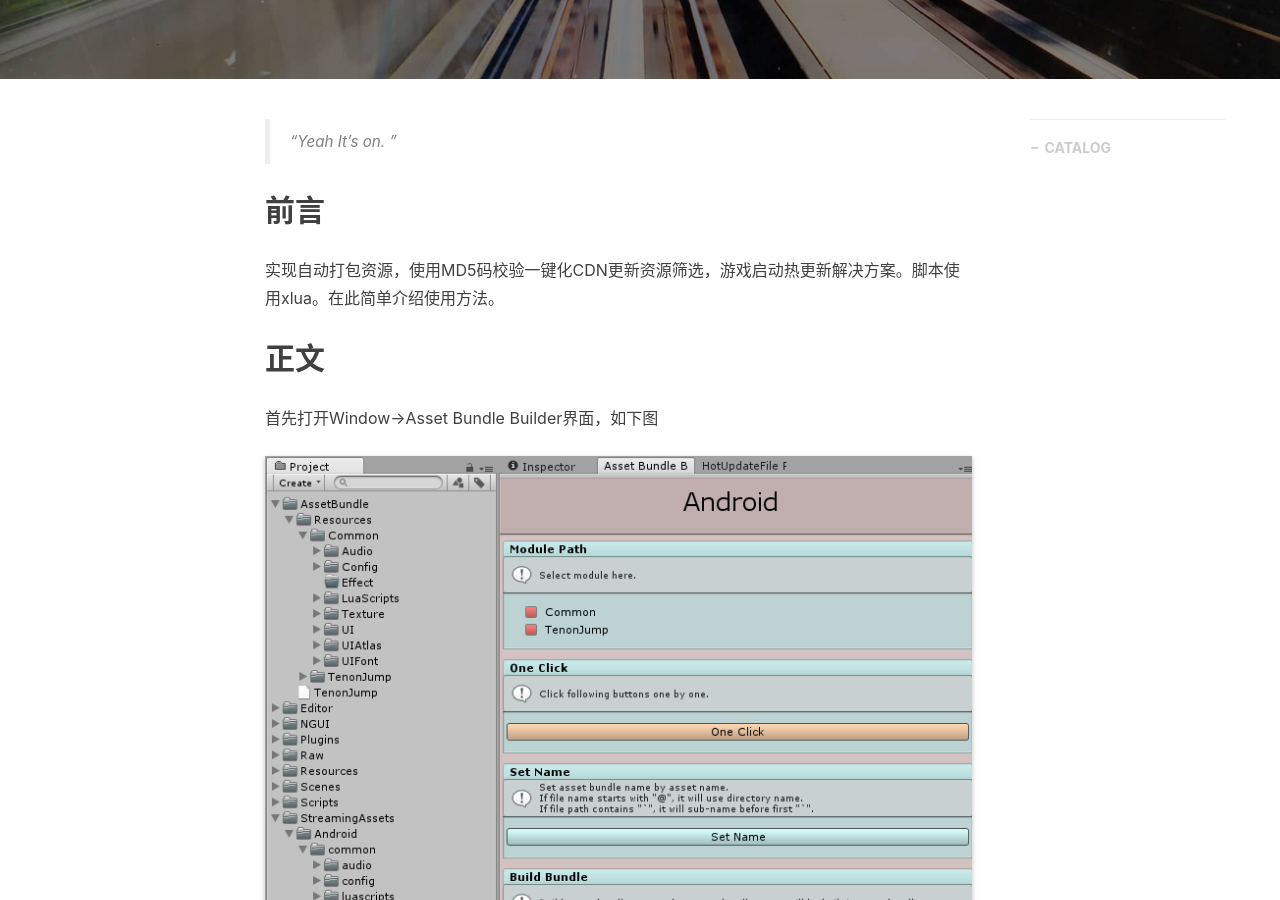
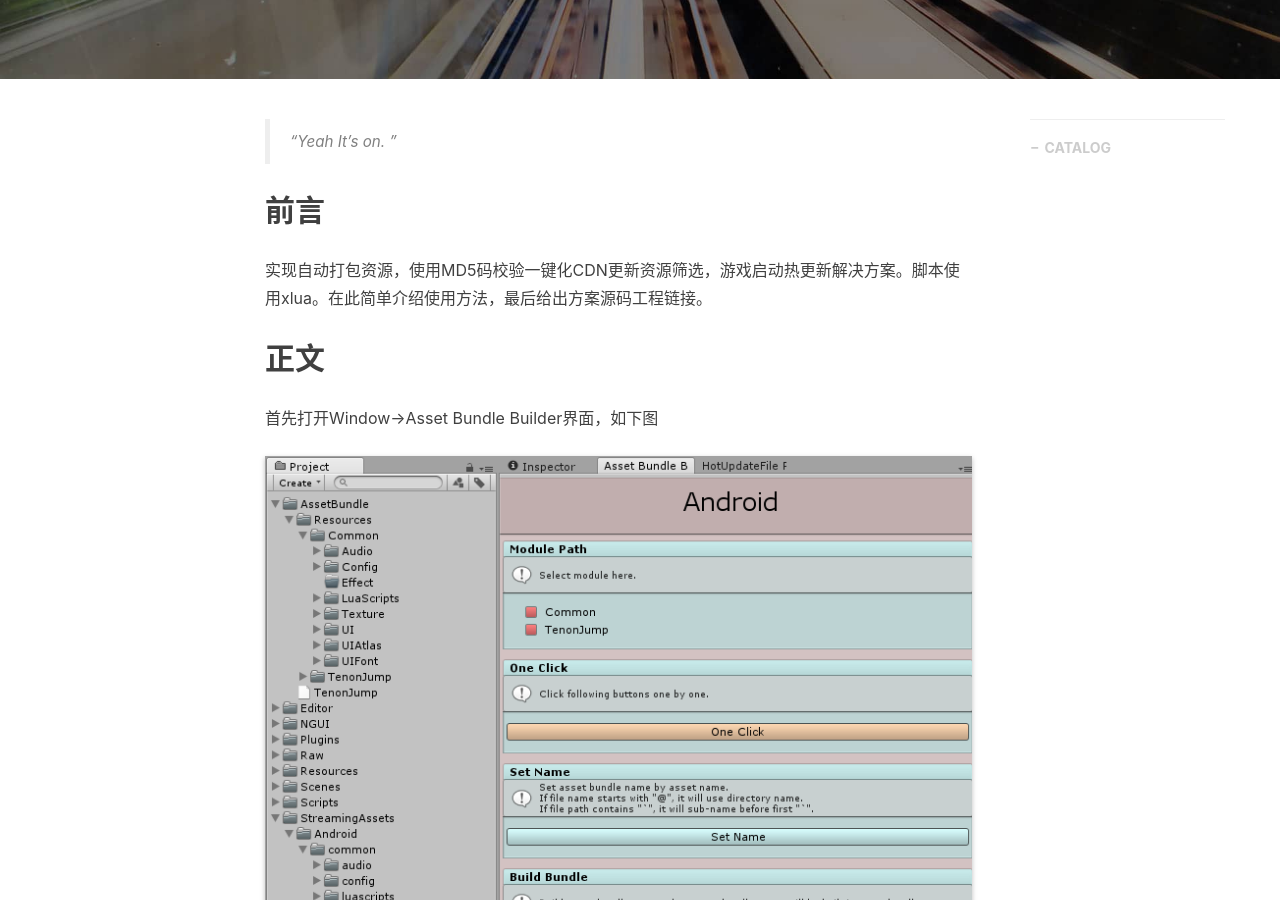
Before and after one commit to huangx916/huangx916.github.io, a Jekyll site: the page built from _posts/2018-04-12-hotupdate.markdown, in a window 1280 px wide and 900 px high, scrolled down 444 px. Built offline with Jekyll 4.4.1, drawn with Linux system fonts in a browser that asks for light colours; nearby versions of some CDN libraries; comment, search, counter and statistics services are not loaded; some of the changed text lies outside the part shown.

Commit message:
Update 2018-04-12-hotupdate.markdown

```diff
--- a/_posts/2018-04-12-hotupdate.markdown
+++ b/_posts/2018-04-12-hotupdate.markdown
@@ -13,7 +13,7 @@
 > “Yeah It's on. ”
 
 ## 前言
-实现自动打包资源，使用MD5码校验一键化CDN更新资源筛选，游戏启动热更新解决方案。脚本使用xlua。在此简单介绍使用方法。
+实现自动打包资源，使用MD5码校验一键化CDN更新资源筛选，游戏启动热更新解决方案。脚本使用xlua。在此简单介绍使用方法，最后给出方案源码工程链接。
 ## 正文
 首先打开Window->Asset Bundle Builder界面，如下图
 <img class="shadow" src="/img/in-post/hotupdate/1.png" width="720">
@@ -23,5 +23,6 @@
 `AutoHotUpdatePackage.cs`编辑器扩展，选择上一步`StreamingAssets`中生成资源的目录，顺序点击`Init`、`Clear NativeCdn & Package Directory`、`Get Cur FileList & Version From Cdn`、`ExportChage`按钮会将CDN上版本信息文件`FileList.json`、`Version.json`下载到`_CdnVersion`目录下。然后和本地版本信息文件对比后将需更新资源拷贝到`_HotUpdatePackage`目录下。最后将这些资源更新到CDN上。
 <img class="shadow" src="/img/in-post/hotupdate/4.png" width="238">
 CDN目录：
-<img class="shadow" src="/img/in-post/hotupdate/2.png" width="725">
+<img class="shadow" src="/img/in-post/hotupdate/3.png" width="673">
 ## 后记
+方案源码工程链接:[https://github.com/huangx916/HotUpdateSolution](https://github.com/huangx916/HotUpdateSolution)
```
